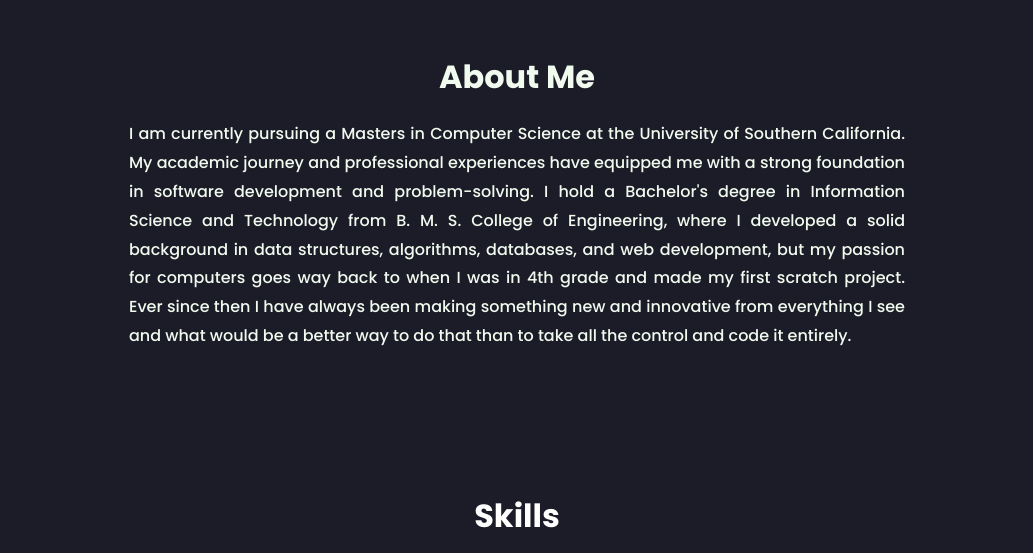
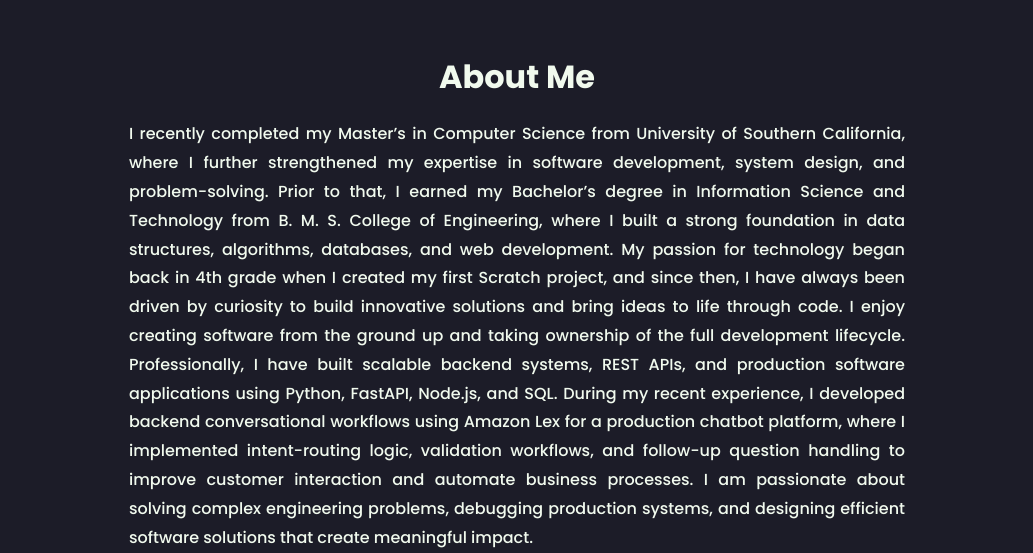
Before and after one commit to bhagat-saloni/saloni, a website: page index.html in a window 1280 px wide. Shown: the part 850-1403 px from the top of the page, without its empty margins (123-1156 px from the left). Drawn offline with nearby package versions, Linux system fonts and the light colour scheme.

Commit message:
Update index.html

```diff
--- a/index.html
+++ b/index.html
@@ -94,20 +94,13 @@
                 <div class="col-lg-8">
                     <h2 class="mb-4">About Me</h2>
                     <p>
-                        I am currently pursuing a Masters in Computer Science at the University of Southern California.
-                        My academic journey and professional experiences have equipped me with a strong foundation in
-                        software
-                        development and problem-solving. I hold a Bachelor's degree in Information Science and
-                        Technology from B. M. S.
-                        College of Engineering, where I developed a solid background in data structures, algorithms,
-                        databases, and
-                        web development, but my passion for computers goes way back to when I was in 4th grade and made
-                        my
-                        first scratch project. Ever since then I have always been making something new and innovative
-                        from everything
-                        I see and what would be a better way to do that than <span class="to">to take all the control
-                            and code it
-                            entirely.</span>
+I recently completed my Master’s in Computer Science from University of Southern California, where I further strengthened my expertise in software development, system design, and problem-solving. Prior to that, I earned my Bachelor’s degree in Information Science and Technology from B. M. S. College of Engineering,
+where I built a strong foundation in data structures, algorithms, databases, and web development.
+My passion for technology began back in 4th grade when I created my first Scratch project, and since then, I have always been driven by curiosity to build innovative solutions and bring ideas to life through code. I enjoy creating software from the ground up and taking ownership of the full development lifecycle.
+Professionally, I have built scalable backend systems, REST APIs, and production software applications using Python, FastAPI, Node.js, and SQL. During my recent experience,
+I developed backend conversational workflows using Amazon Lex for a production chatbot platform, where I implemented intent-routing logic, validation workflows,
+and follow-up question handling to improve customer interaction and automate business processes.
+I am passionate about solving complex engineering problems, debugging production systems, and designing efficient software solutions that create meaningful impact.</span>
                     </p>
                 </div>
             </div>
```
